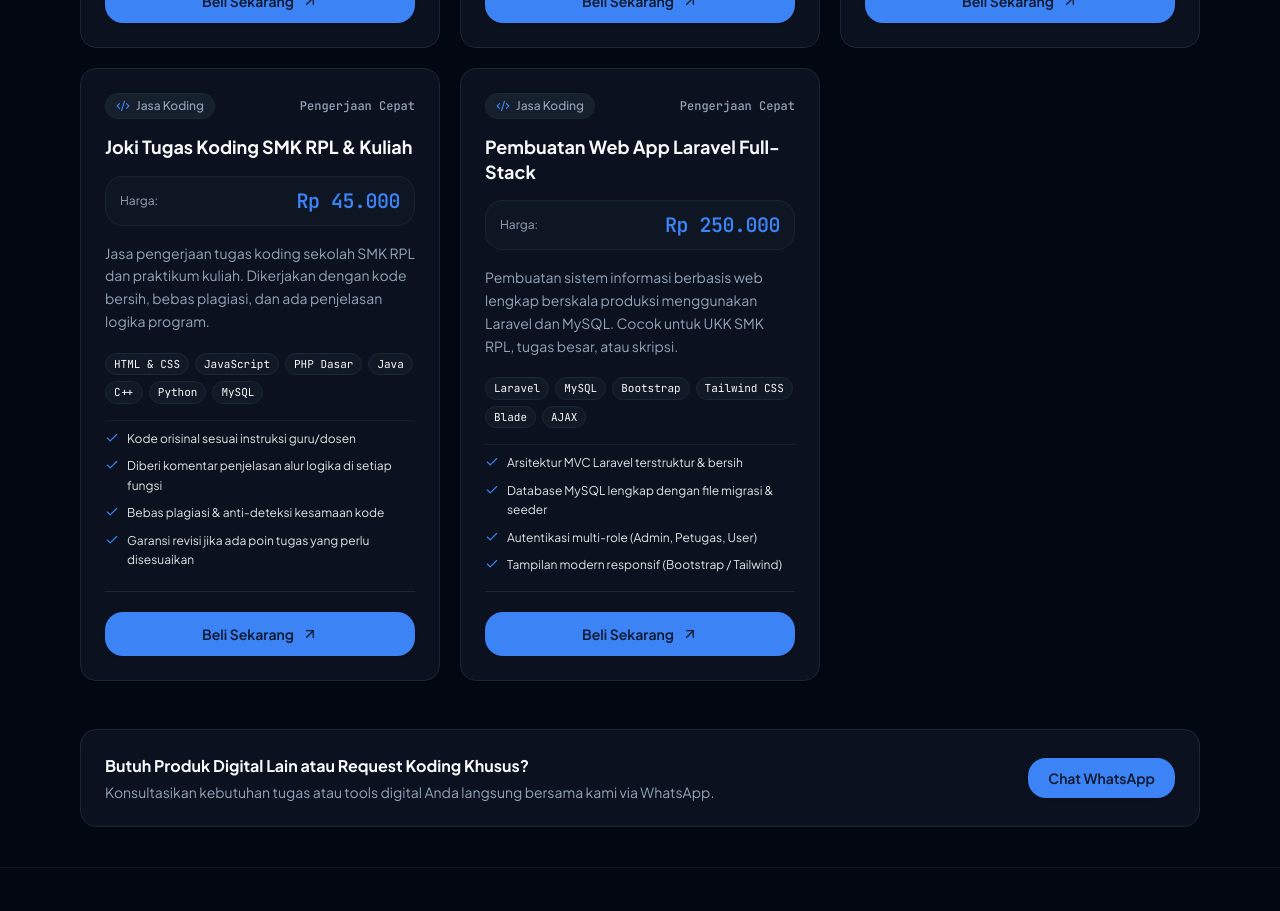
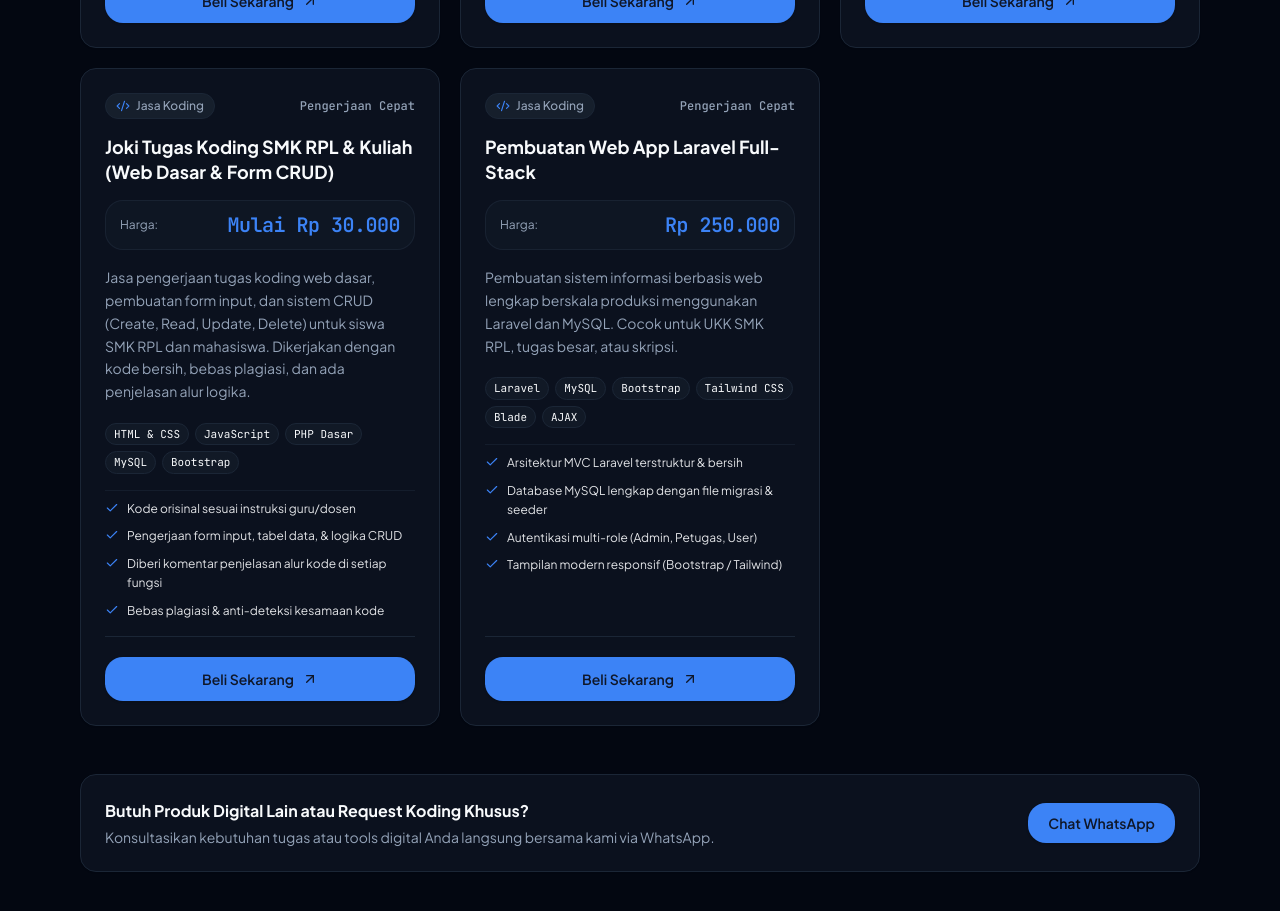
Before and after one commit to Zyuuxyncool/shop_andreas_athallah, a React (Vite) app: page / in a window 1280 px wide. Shown: the part 840-1751 px from the top of the page. Built offline with nearby package versions, Linux system fonts and the light colour scheme.

Commit message:
feat: update web dasar & CRUD joki service starting at Rp 30.000

```diff
--- a/src/data/products.ts
+++ b/src/data/products.ts
@@ -72,21 +72,22 @@ export const PRODUCTS: ProductItem[] = [
   {
     id: "joki-tugas-dasar",
     category: "coding",
-    name: "Joki Tugas Koding SMK RPL & Kuliah",
-    priceTag: "Rp 45.000",
-    priceNumeric: 45000,
-    description: "Jasa pengerjaan tugas koding sekolah SMK RPL dan praktikum kuliah. Dikerjakan dengan kode bersih, bebas plagiasi, dan ada penjelasan logika program.",
+    name: "Joki Tugas Koding SMK RPL & Kuliah (Web Dasar & Form CRUD)",
+    priceTag: "Mulai Rp 30.000",
+    priceNumeric: 30000,
+    description: "Jasa pengerjaan tugas koding web dasar, pembuatan form input, dan sistem CRUD (Create, Read, Update, Delete) untuk siswa SMK RPL dan mahasiswa. Dikerjakan dengan kode bersih, bebas plagiasi, dan ada penjelasan alur logika.",
     features: [
       "Kode orisinal sesuai instruksi guru/dosen",
-      "Diberi komentar penjelasan alur logika di setiap fungsi",
+      "Pengerjaan form input, tabel data, & logika CRUD",
+      "Diberi komentar penjelasan alur kode di setiap fungsi",
       "Bebas plagiasi & anti-deteksi kesamaan kode",
-      "Garansi revisi jika ada poin tugas yang perlu disesuaikan",
-      "Panduan cara menjalankan kodingan di laptop Anda"
+      "Garansi revisi jika ada instruksi yang perlu disesuaikan",
+      "Panduan cara menjalankan kodingan di localhost"
     ],
-    techStack: ["HTML & CSS", "JavaScript", "PHP Dasar", "Java", "C++", "Python", "MySQL"],
+    techStack: ["HTML & CSS", "JavaScript", "PHP Dasar", "MySQL", "Bootstrap"],
     variants: [
-      { name: "Tugas Algoritma / Console Dasar", price: 45000, priceLabel: "Rp 45.000" },
-      { name: "Tugas Web Dasar & Form CRUD", price: 75000, priceLabel: "Rp 75.000" },
+      { name: "Web Dasar & Form Input", price: 30000, priceLabel: "Rp 30.000" },
+      { name: "Web Form CRUD + Database MySQL", price: 50000, priceLabel: "Rp 50.000" },
     ],
   },
   {
```
